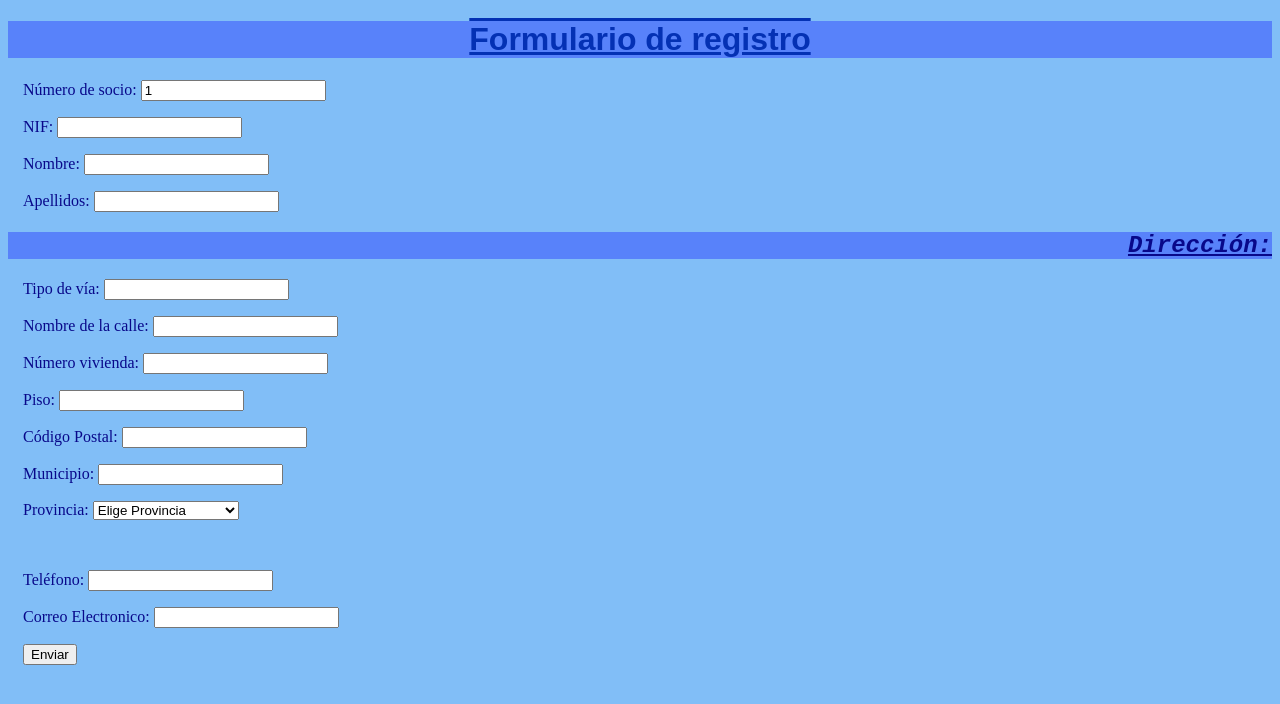
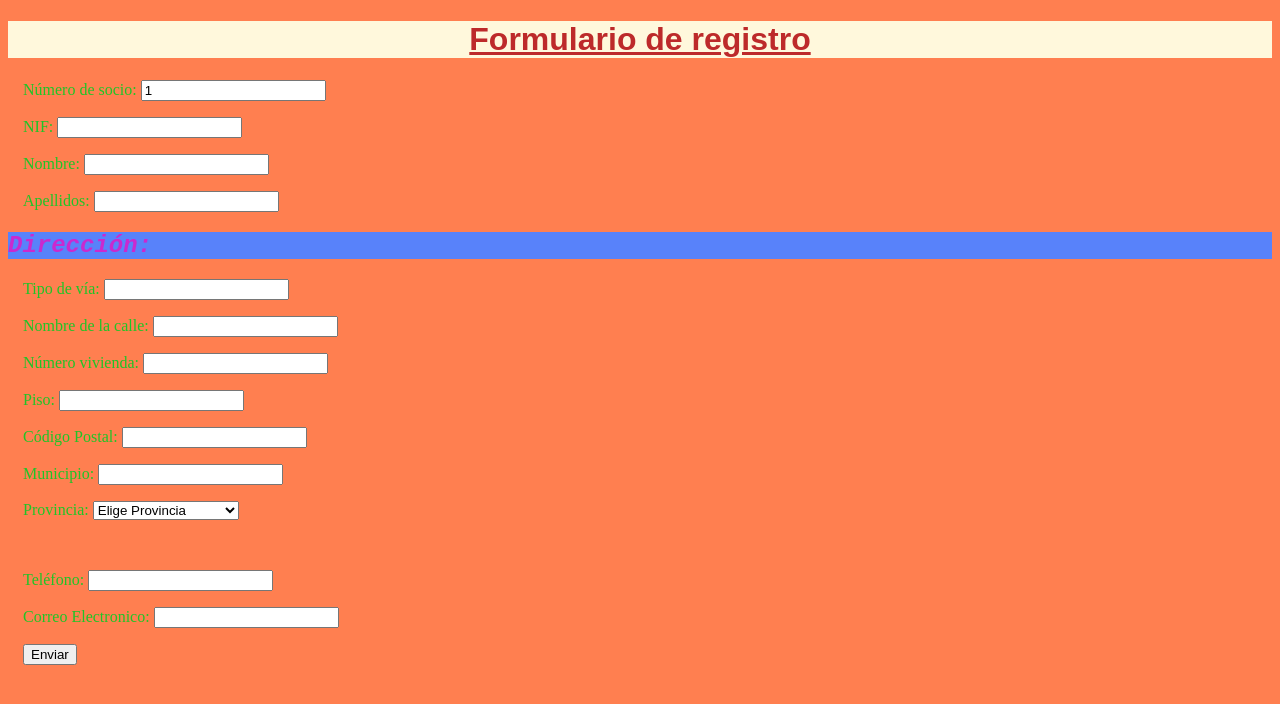
Before and after one commit to Rmolser373/PROYECTO-FINAL, a PHP site: page /Formulario-1.html in a window 1280 px wide. Shown: the top 704 px of the page. Run offline with PHP 8.4, Linux system fonts and the light colour scheme.

Commit message:
Css a medias pero menos

```diff
--- a/styles.css
+++ b/styles.css
@@ -1,31 +1,30 @@
 body {
-    background-color: #81BEF7;
+    background-color:coral;
 }
 
 h1 {
-    background-color: #5882FA;
-    color: #0431B4;
+    background-color:cornsilk;
+    color: #bd2a2a;
     font-family: Arial, Helvetica, sans-serif;
     font-weight: bold;
-    size: 180%;
+    size: 150%;
     text-align: center;
-    text-decoration: overline underline;
+    text-decoration: underline;
 }
 
 h2 {
     background-color:#5882FA;
-    color: #08088A;
+    color: #ca29cf;
     font-family: 'Courier New', Courier, monospace;
     font-style: italic;
-    size:150%;
-    text-align: right;
-    text-decoration: underline;
+    size:120%;
+    text-align: left;
 }
 
 p {
 
     font-family: 'Times New Roman', Times, serif;
-    color: #08088A;
+    color: #1fc527;
     size: 100%;
     text-align: justify;
     text-indent: 15px;
@@ -40,18 +39,8 @@ ul {
 
 table {
 
+    size: 100%;
+    text-indent: 15px;
+    color: #08088A;
+    border:10px;
 }
-
-/*
-
-color: ;
-background-color: ;
-font-family: ;
-font-weight: ;
-font-size: ;
-text-decoration-line: ;
-text-align: justify;
-font-style: ;
-border: 15px;
-
-    list-style-image: url(Lista.png);
```
Also changed, not shown: img/Lista.png (added).
